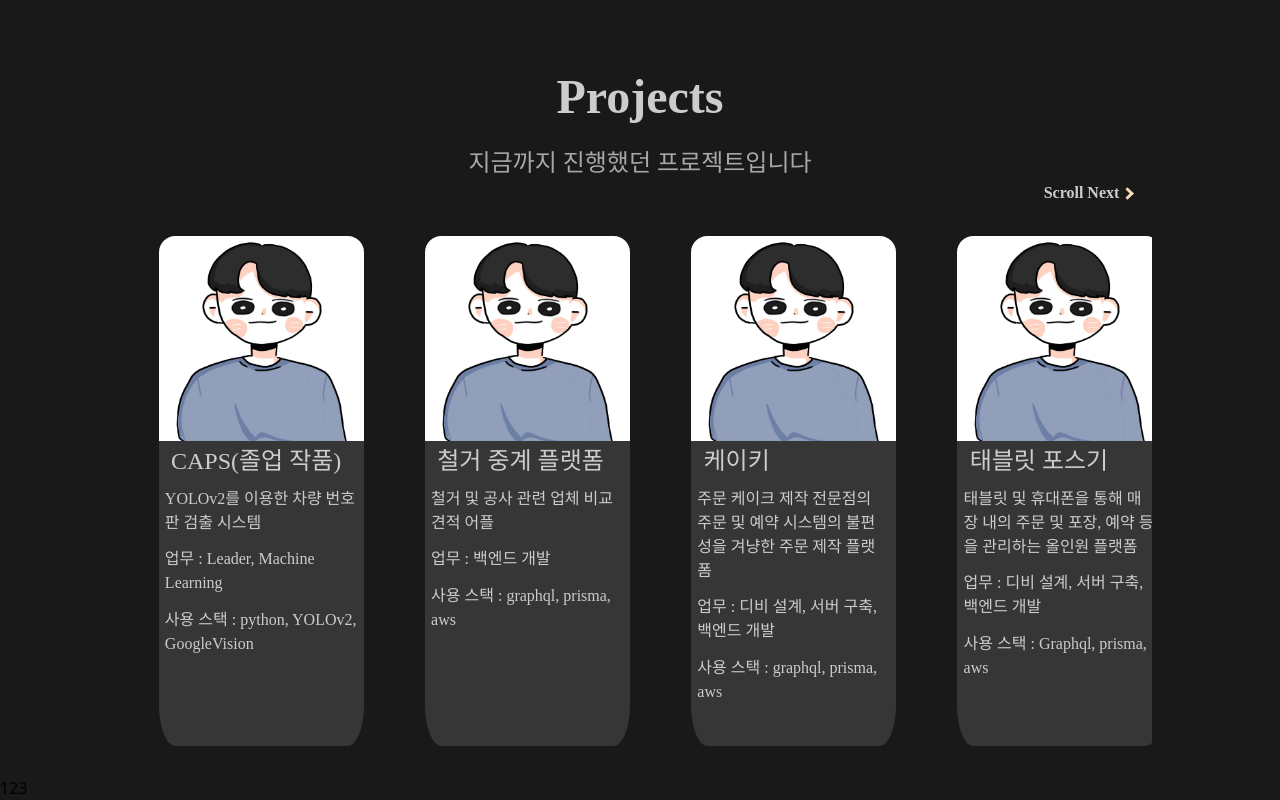
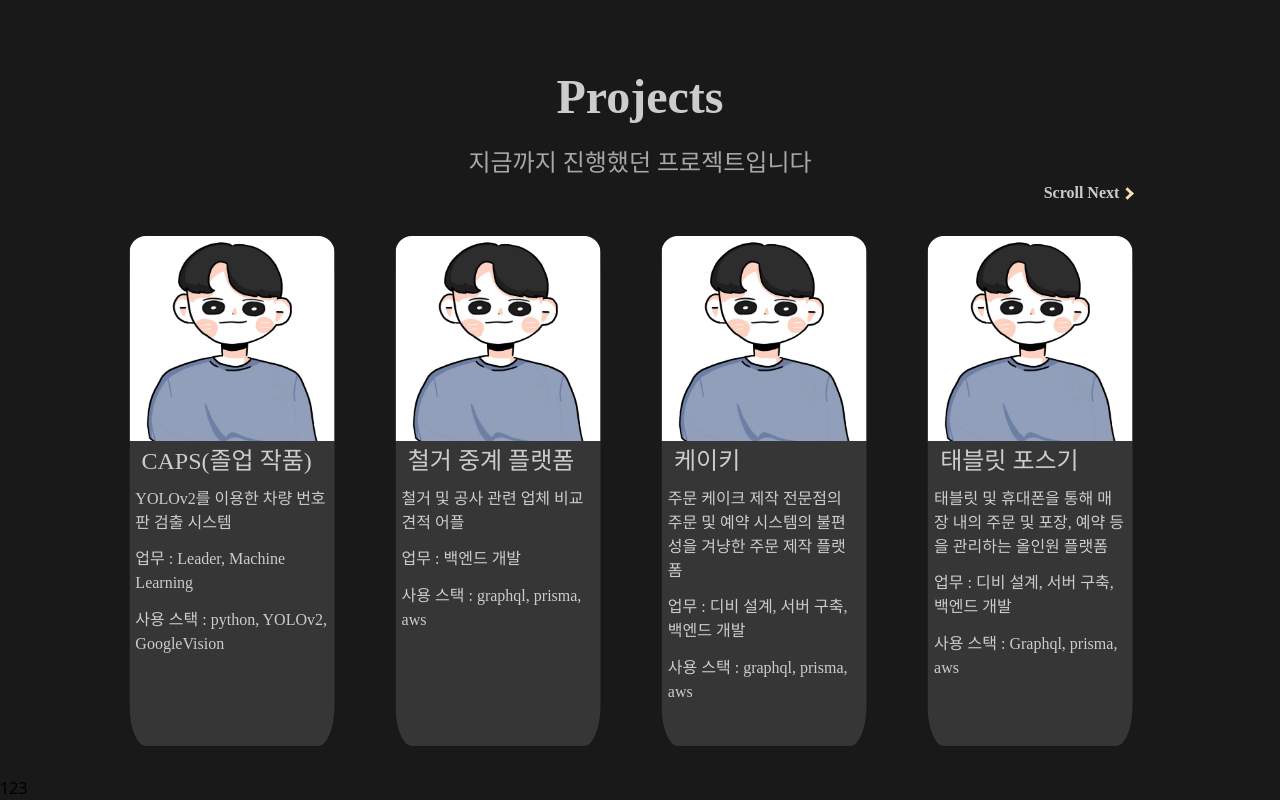
Before and after one commit to bbakjae/portfolio-web, a Next.js app: page / in a window 1280 px wide. Shown: the part 999-1799 px from the top of the page. Built offline with nearby package versions, Linux system fonts and the light colour scheme.

Commit message:
add infinite carousel

```diff
--- a/src/pages/index.tsx
+++ b/src/pages/index.tsx
@@ -90,7 +90,8 @@ const HomePage = () => {
           Scroll Next <span className='arrow-right'></span>
         </div>
         <div className='project-box'>
-          {projects.map(v => {
+          {/* <div className='project-wrapper'> */}
+          {[projects, projects, projects, projects].flat().map(v => {
             return (
               <div className='project-item-container'>
                 <img className='project-item-img' src={profile.src} />
@@ -101,6 +102,7 @@ const HomePage = () => {
               </div>
             );
           })}
+          {/* </div> */}
         </div>
       </div>
       <footer>123</footer>
--- a/src/styles/main.css
+++ b/src/styles/main.css
@@ -66,13 +66,13 @@
   height: 30%;
   left: 10%;
   padding-top: 10%;
-  padding-bottom: 5% ;
+  padding-bottom: 5%;
   display: flex;
 }
 
 .intro-text {
   position: relative;
-  left:5%;
+  left: 5%;
   font-family: 'Poppins';
   font-style: normal;
   font-weight: bold;
@@ -123,7 +123,7 @@
   font-size: 150%;
   color: #a7a7a7;
 }
-.stack-icon-box{
+.stack-icon-box {
   position: relative;
   left: 20%;
   width: 60%;
@@ -134,13 +134,13 @@
   flex-wrap: wrap;
   flex-direction: row;
 }
-.stack-icon{
+.stack-icon {
   margin: 3%;
   width: 10%;
   align-self: center;
 }
 
-.project{
+.project {
   position: relative;
   width: 100%;
 
@@ -166,10 +166,10 @@
   color: #a7a7a7;
 }
 
-::-webkit-scrollbar{
+::-webkit-scrollbar {
   display: none;
 }
-.project-box{
+.project-box {
   position: relative;
   left: 10%;
   width: 80%;
@@ -177,24 +177,37 @@
   overflow-x: auto;
   flex-direction: row;
 }
-.project-item-container{
+@keyframes loopAnimation {
+  100% {
+    transform: translateX(-100%);
+  }
+}
+.project-wrapper {
+  animation: loopAnimation 100s linear infinite;
+  display: flex;
+  width: max-content;
+}
+.project-item-container {
+  animation: loopAnimation 5s linear infinite;
+
+  /* aspect-ratio: 0.5; */
   position: relative;
   min-width: 20%;
-  width: 25%;
+  /* width: 25%; */
   text-align: left;
   border-radius: 8%;
   background-color: #363636;
   margin: 3%;
   /* display: flex; */
 }
-.project-item-img{
+.project-item-img {
   position: relative;
   width: 100%;
   border-top-left-radius: 8%;
   border-top-right-radius: 8%;
   display: flex;
 }
-.project-item-title{
+.project-item-title {
   font-family: 'Poppins';
   font-style: bold;
   width: 100%;
@@ -202,7 +215,7 @@
   padding: 1%;
   font-size: 150%;
   display: flex;
-  color: #CCCCCC;
+  color: #cccccc;
 }
 .project-item-content {
   font-family: 'Poppins';
@@ -210,34 +223,34 @@
   padding: 3%;
   font-size: 100%;
 
-  color: #CCCCCC;
+  color: #cccccc;
 }
 .project-item-part {
-font-family: 'Poppins';
+  font-family: 'Poppins';
   font-style: normal;
   padding: 3%;
   font-size: 100%;
 
-  color: #CCCCCC;
+  color: #cccccc;
 }
 .project-item-techStack {
-font-family: 'Poppins';
+  font-family: 'Poppins';
   font-style: normal;
   padding: 3%;
   font-size: 100%;
 
-  color: #CCCCCC;
+  color: #cccccc;
 }
-.scroll-next{
+.scroll-next {
   position: relative;
   font-family: 'Poppins';
-  font-style:  normal;
+  font-style: normal;
   font-weight: bold;
   font-size: 100%;
   padding-left: 70%;
-  color: #CCCCCC;
+  color: #cccccc;
 }
-.arrow-right{
+.arrow-right {
   border: solid wheat;
   border-width: 0 3px 3px 0;
   display: inline-block;
```
